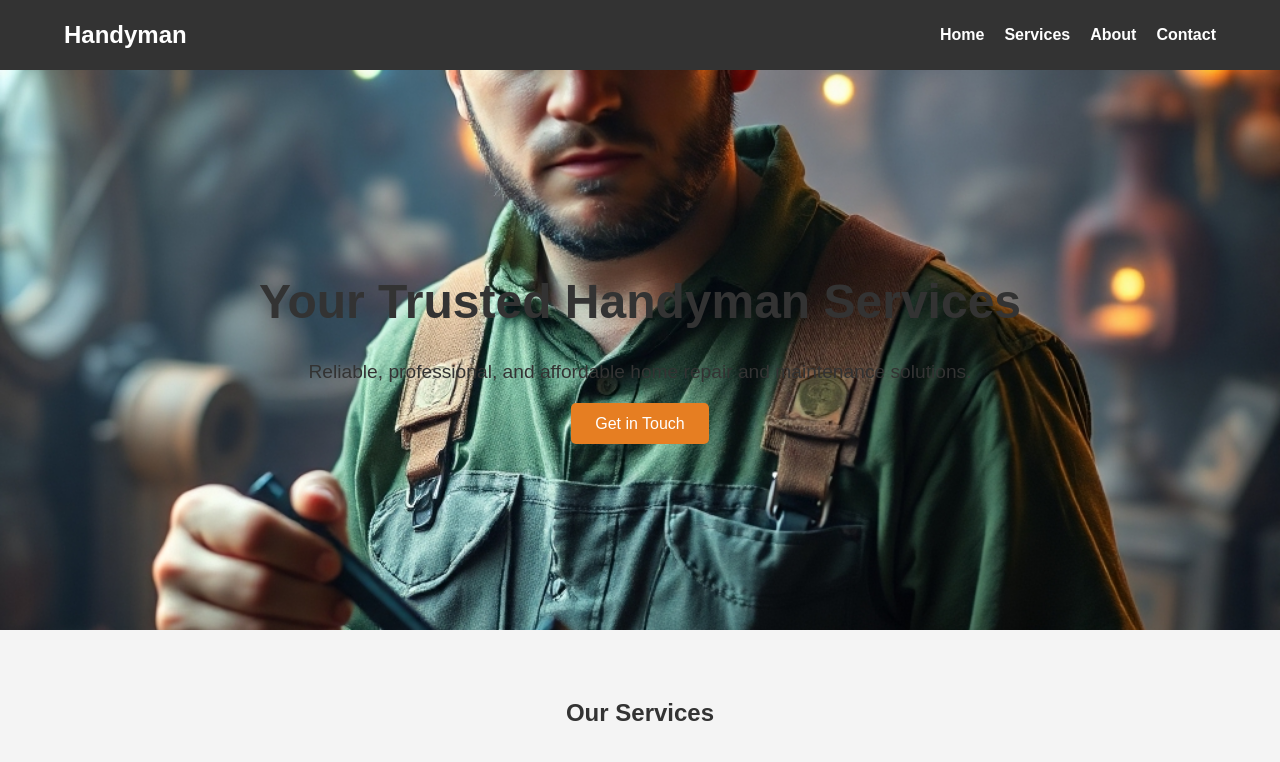
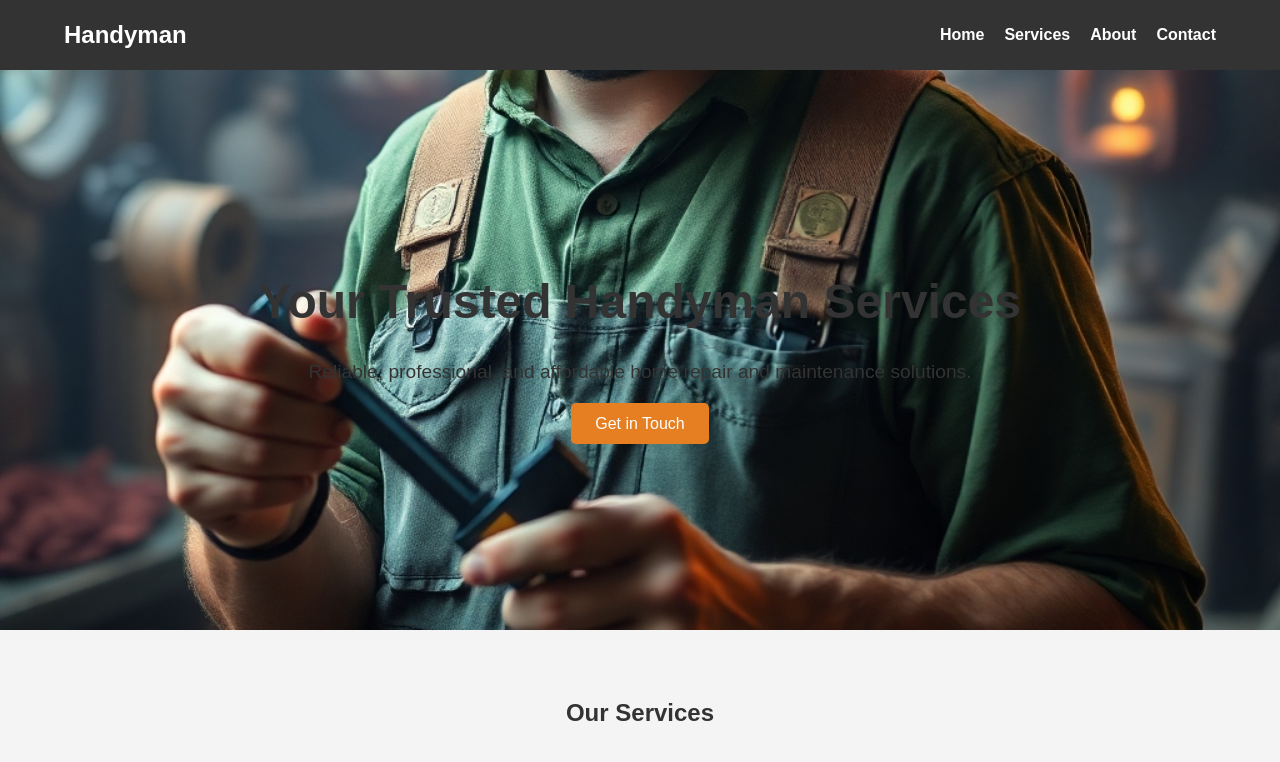
Before and after one commit to TomG1979/handyman_demo, a plain HTML site: page index.html in a window 1280 px wide. Shown: the top 762 px of the page. Drawn offline with Linux system fonts and the light colour scheme.

Commit message:
Update styles.css

```diff
--- a/styles.css
+++ b/styles.css
@@ -55,7 +55,9 @@ nav ul li a {
 
 /* Hero Section */
 #hero {
-  background: url('https://raw.githubusercontent.com/TomG1979/handyman_demo/main/High-resolution%2C%20realistic%20image%20of%20a%20handyman%20in%20a%20mystic%2C%20enchanting%20environment.%20Gentle%20color%20contrasts%2C%20dreamlike%20atmosphere%2C%20and%20an%20ethereal%20quality.%20Focus%20on%20soft%2C%20otherworldly%20lighting.jpg') center center/cover no-repeat;
+  /* The background-position has been changed to center 75%
+     to move the image down, revealing more of the face. */
+  background: url('https://raw.githubusercontent.com/TomG1979/handyman_demo/main/High-resolution%2C%20realistic%20image%20of%20a%20handyman%20in%20a%20mystic%2C%20enchanting%20environment.%20Gentle%20color%20contrasts%2C%20dreamlike%20atmosphere%2C%20and%20an%20ethereal%20quality.%20Focus%20on%20soft%2C%20otherworldly%20lighting.jpg') center 75%/cover no-repeat;
   height: 70vh;
   display: flex;
   align-items: center;
```
